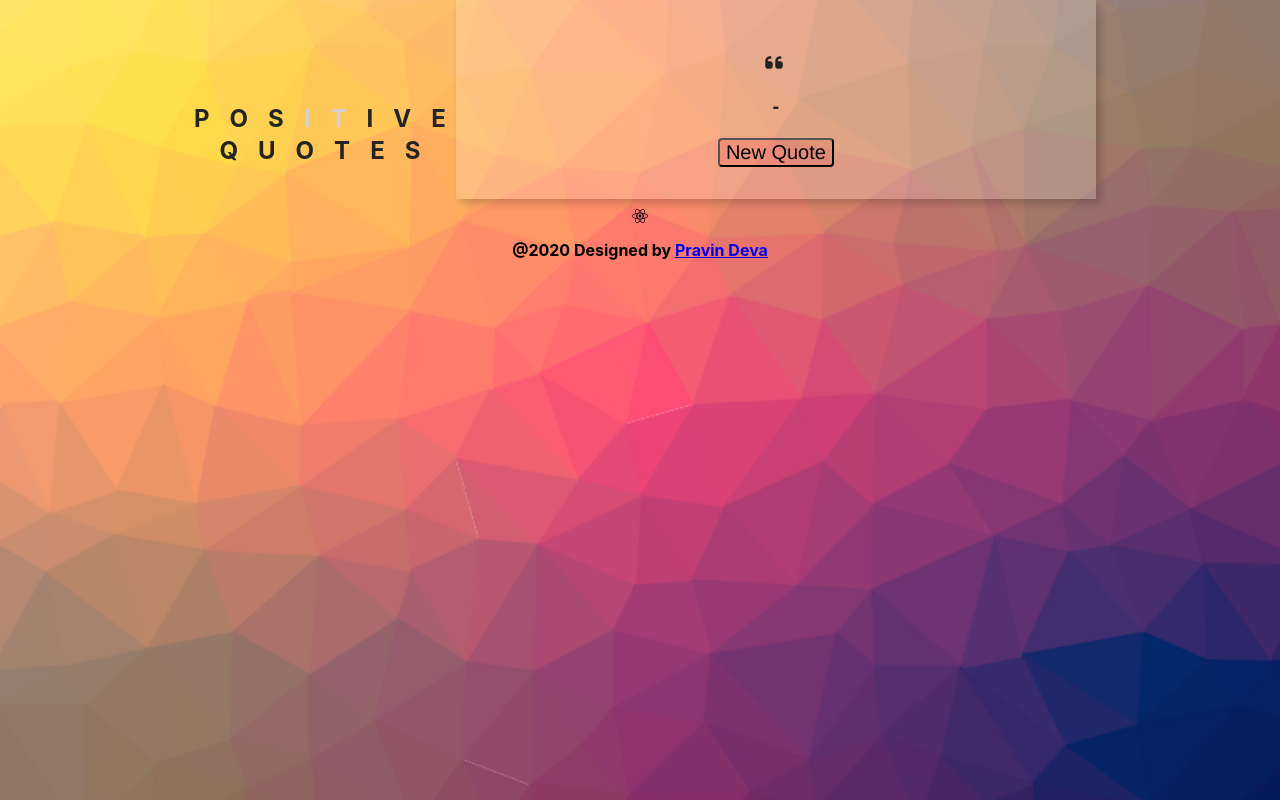
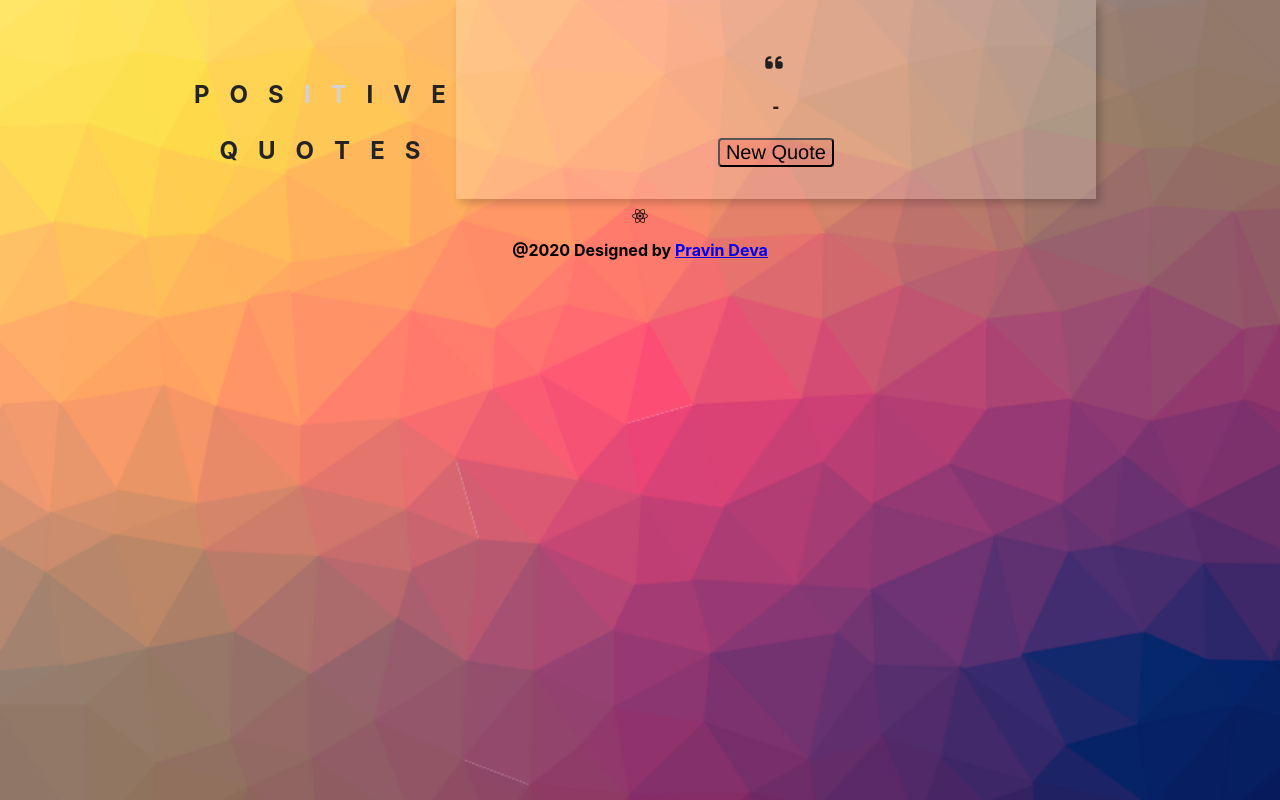
Before and after one commit to pravindeva/quote-generator, a React (Create React App) app: page / in a window 1280 px wide. Built offline with nearby package versions, Linux system fonts and the light colour scheme; no server answers.

Commit message:
Update Title.js
Removing margin all in positive

```diff
--- a/src/components/Title.js
+++ b/src/components/Title.js
@@ -5,7 +5,7 @@ export default class Title extends Component {
   render() {
     return (
       <div className="tc dib f3 b header animate__animated animate__jello  animate__infinite mt3 ">
-        <p className="pb1 ma0 first">
+        <p className="pb1 first">
           <span>P</span>
           <span>O</span>
           <span>S</span>
@@ -15,7 +15,7 @@ export default class Title extends Component {
           <span>V</span>
           <span>E</span>
         </p>
-        <p className="pa0 ma0 mb3 second">
+        <p className="pa0 mb3 second">
           <span>Q</span>
           <span>U</span>
           <span>O</span>
```
